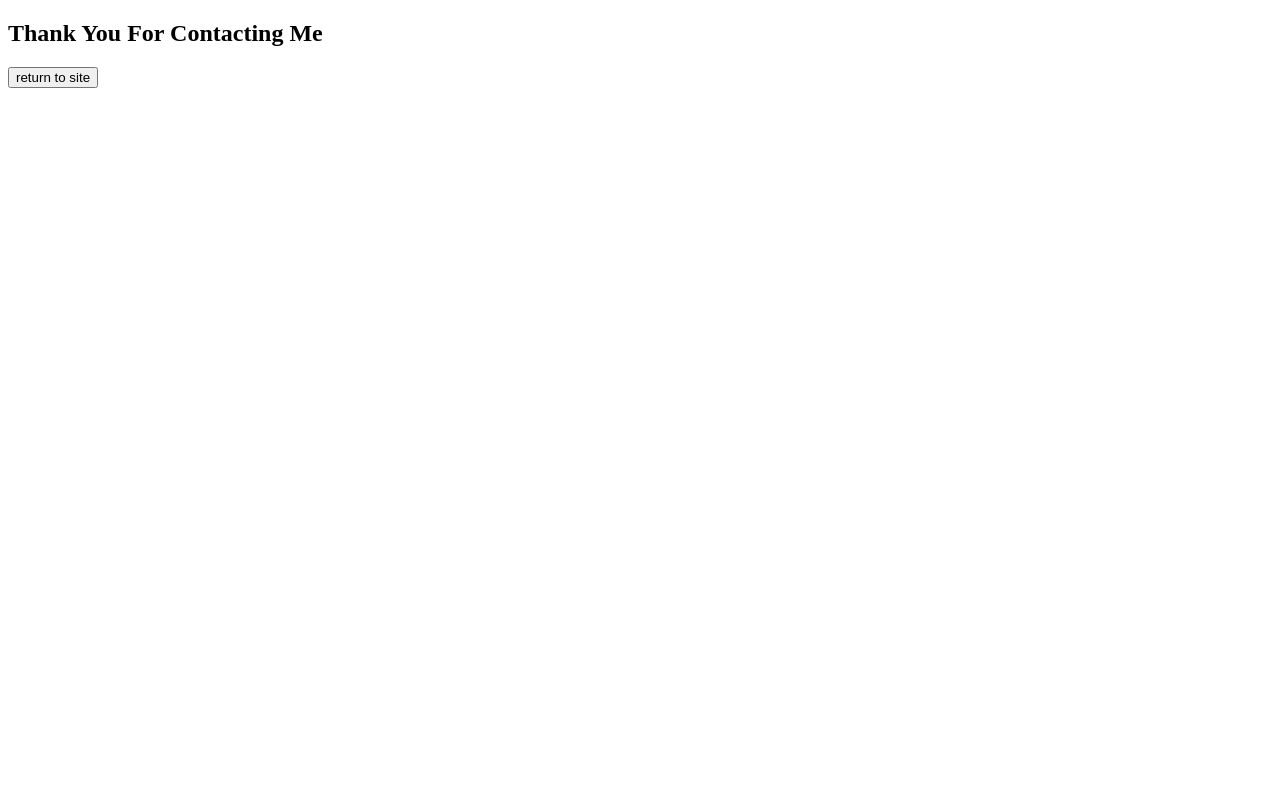
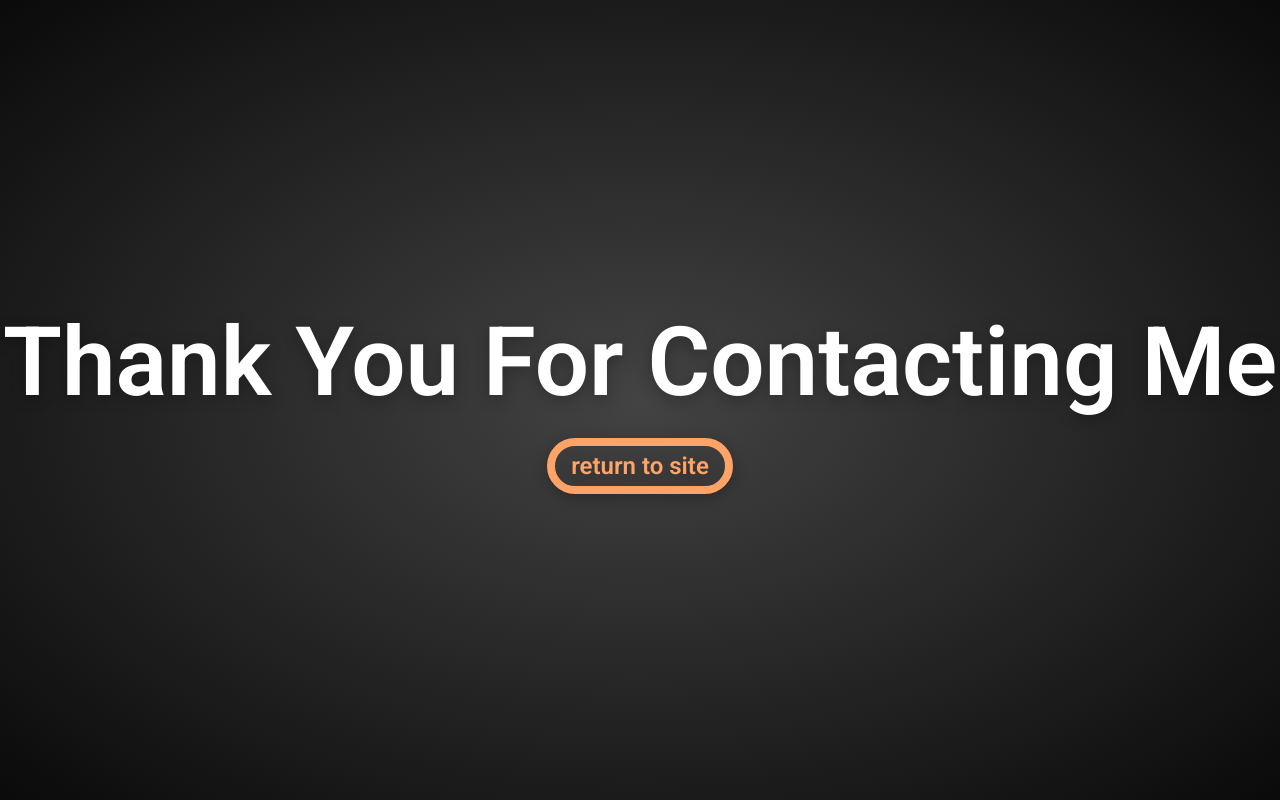
Before and after one commit to Mark-Dearoz/portfolio, a website: page public/thankyou.html in a window 1280 px wide. Drawn offline with Linux system fonts and the light colour scheme; the site is published under a folder, as on GitHub Pages, so addresses that start at the root find nothing.

Commit message:
edit path

```diff
--- a/public/thankyou.html
+++ b/public/thankyou.html
@@ -3,7 +3,7 @@
     <head>
         <meta charset="utf-8"/>
         <meta name="viewport" content="width=device-width, initial-scale=1">
-        <link rel="stylesheet" href="/public/styles.css">
+        <link rel="stylesheet" href="styles.css">
         <link rel="preconnect" href="https://fonts.gstatic.com">
         <link href="https://fonts.googleapis.com/css2?family=Roboto:wght@400;500;600;700&display=swap" rel="stylesheet">
         <title>Mark Dearoz</title>
```
